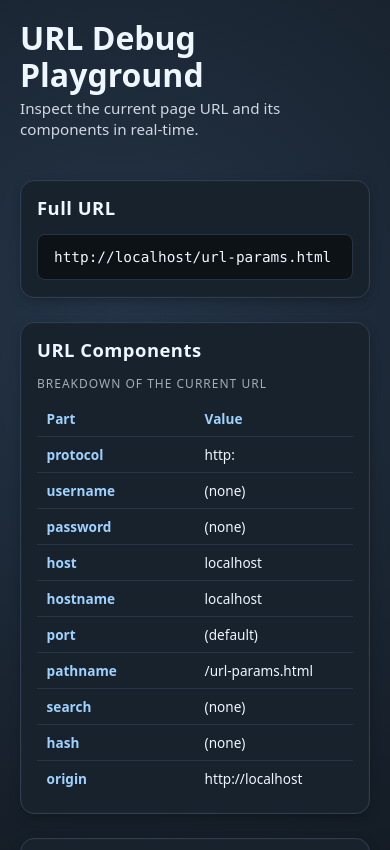
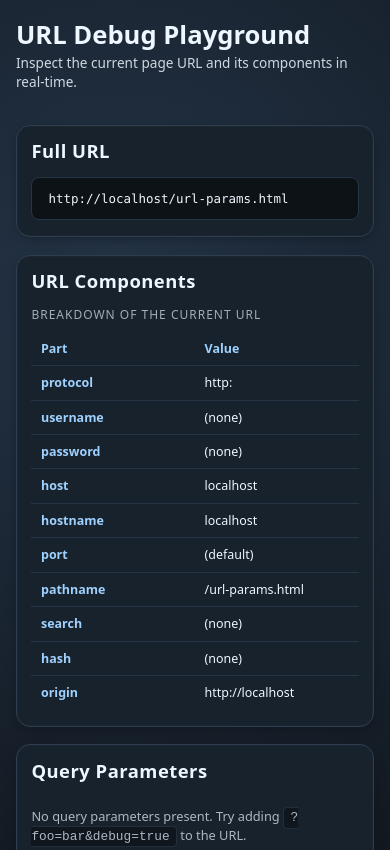
Before and after one commit to ssylvia/code-debuggers, a website: page url-params.html in a window 390 px wide. Shown: the top 850 px of the page. Drawn offline with Linux system fonts and the light colour scheme.

Commit message:
Smaller screen changes

```diff
--- a/styles.css
+++ b/styles.css
@@ -21,6 +21,8 @@ header h1 { margin-bottom: .25rem; }
   width: 100%;
   display: grid;
   gap: 1.5rem;
+  /* Provide a little top/bottom breathing room on very tall views */
+  padding-block: .25rem 1rem;
 }
 
 .tagline { margin: 0 0 1rem; font-size: .95rem; opacity: .85; }
@@ -44,6 +46,8 @@ header h1 { margin-bottom: .25rem; }
   overflow-wrap: anywhere;
   font-size: .9rem;
   border: 1px solid #263545;
+  max-height: 180px;
+  overflow: auto;
 }
 
 table.parts-table {
@@ -74,6 +78,8 @@ table.parts-table th { font-weight: 600; width: 140px; color: #9fd1ff; }
   flex-wrap: wrap;
   gap: .6rem .75rem;
   margin-bottom: .75rem;
+  /* Ensure long sets of chips don't stretch page width */
+  overflow: hidden;
 }
 
 .param-chip {
@@ -107,6 +113,31 @@ footer .note { font-size: .7rem; opacity: .55; margin: .5rem 0 0; text-align: ce
 }
 
 @media (max-width: 560px) {
-  body { padding: 1.25rem; }
-  .card { padding: 1rem 1rem 1.1rem; }
+  body { padding: 1rem; align-items: flex-start; }
+  .url-demo { gap: 1.1rem; }
+  header h1 { font-size: 1.6rem; }
+  .tagline { font-size: .85rem; }
+  .card { padding: .9rem .9rem 1rem; }
+  table.parts-table { font-size: .78rem; }
+  .param-chip { font-size: .68rem; }
+  .full-url .code-row { font-size: .78rem; max-height: 140px; }
 }
+
+/* Ultra narrow devices or embedded iframes */
+@media (max-width: 380px) {
+  body { padding: .65rem; }
+  header h1 { font-size: 1.35rem; }
+  .card { border-radius: 12px; }
+  .param-chip { padding: .45rem .55rem .4rem; border-radius: 8px; }
+  .full-url .code-row { padding: .6rem .7rem; }
+}
+
+/* Respect preferred reduced motion */
+@media (prefers-reduced-motion: reduce) {
+  * { animation: none !important; transition: none !important; }
+}
+
+/* Larger desktop refinement */
+@media (min-width: 1200px) {
+  .url-demo { max-width: 1040px; }
+}
```
